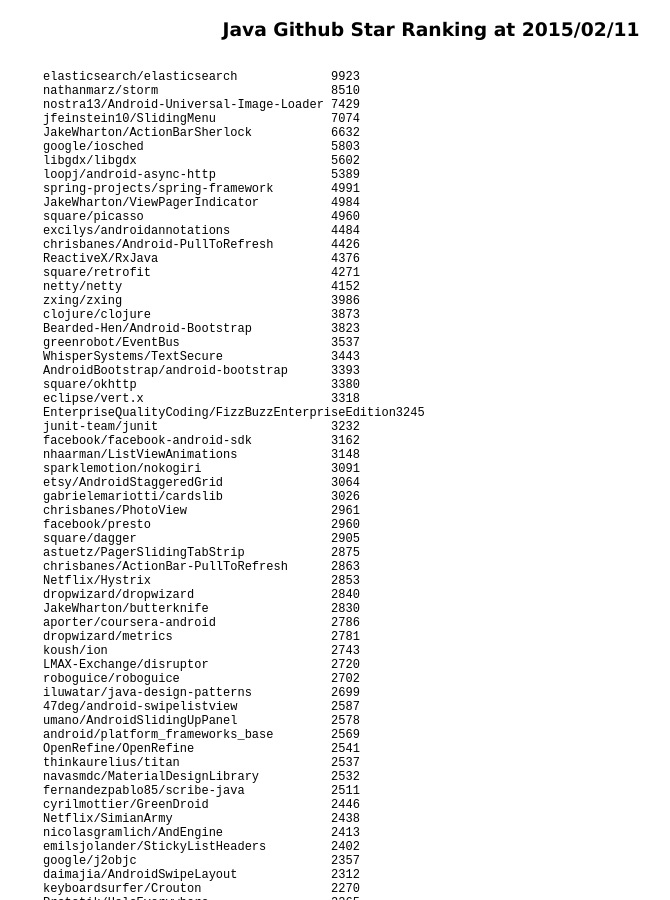
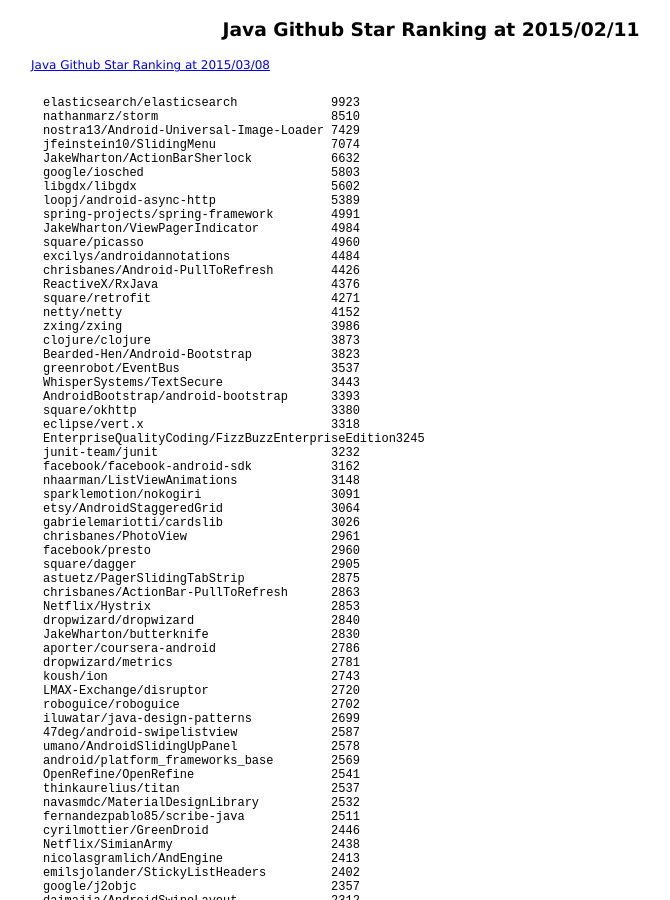
Before and after one commit to 38elements/38elements.github.com, a Jekyll site: the page built from _posts/2015-02-11-java-repository-github-star-ranking.md, in a window 1280 px wide and 900 px high. Shown: the whole window, without its empty margins (209-879 px from the left). Built offline with Jekyll 4.4.1, drawn with Linux system fonts in a browser that asks for light colours; Markdown is read by kramdown in place of the engine named in the settings; some of the changed text lies outside the part shown.

Commit message:
Update 2015-02-11-java-repository-github-star-ranking.md

```diff
--- a/_posts/2015-02-11-java-repository-github-star-ranking.md
+++ b/_posts/2015-02-11-java-repository-github-star-ranking.md
@@ -2,6 +2,7 @@
 layout: posts
 title: Java Github Star Ranking at 2015/02/11
 ---
+[Java Github Star Ranking at 2015/03/08](/2015/03/08/java-repository-github-star-ranking.html)
 <pre style="background-color: white;border: none;">
 elasticsearch/elasticsearch             9923
 nathanmarz/storm                        8510
```
Also changed, not shown: other parts of _posts/2015-02-11-java-repository-github-star-ranking.md (+0 -1 lines).
